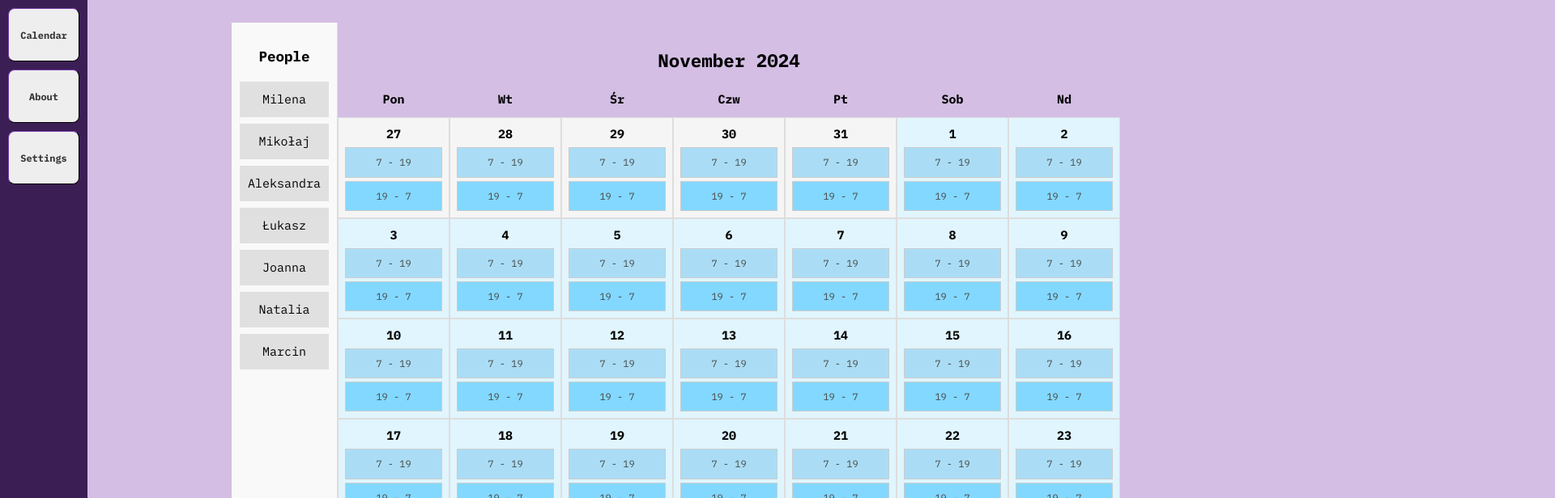
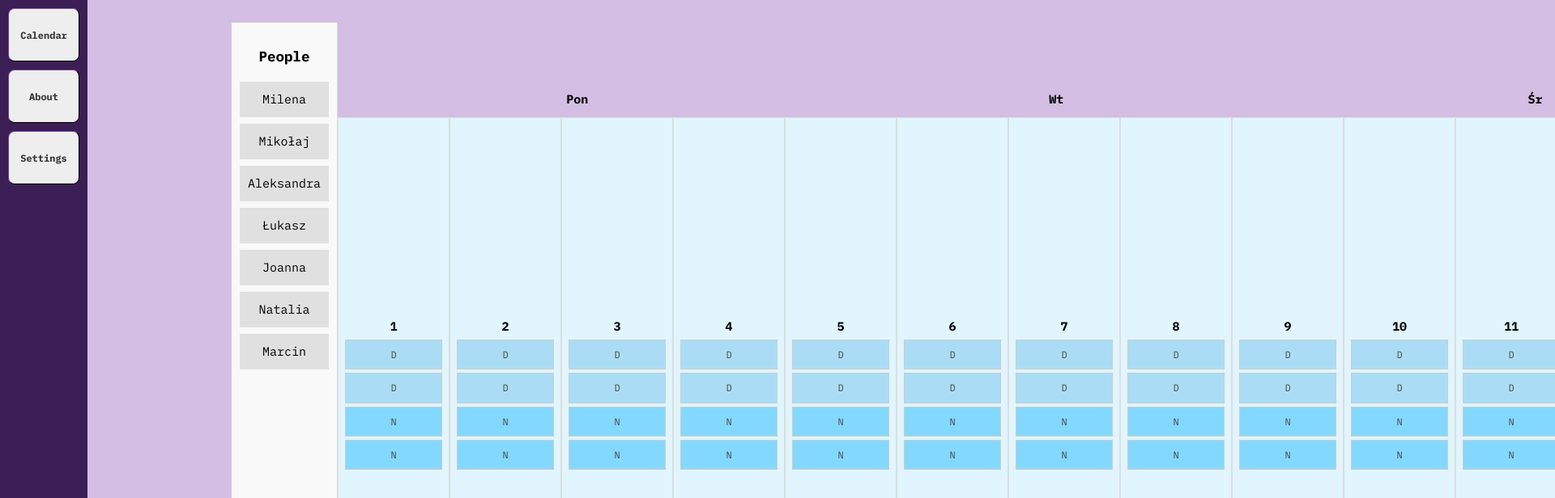
Before and after one commit to puksh/kalendarz, a Vue app: page / in a window 1280 px wide. Shown: the top 616 px of the page at 81% size, 1920 px wide, since content can reach past the window. Built offline with nearby package versions, Linux system fonts and the light colour scheme.

Commit message:
refactor: Calendar is now more stylized like the schedule
refactor: Days now have 2 shifts per day and night, you can only see the current month

Current issue: Name of the day is incorrectly added

```diff
--- a/src/components/CalendarComponent.vue
+++ b/src/components/CalendarComponent.vue
@@ -45,22 +45,42 @@
               <div
                 class="shift-slot"
                 @dragover.prevent
-                @drop="handleDrop(day.date, 'day')"
+                @drop="handleDrop(day.date, 'day1')"
               >
-                <div class="assigned-person day" v-if="day.dayShift">
-                  {{ day.dayShift.name }}
+                <div class="assigned-person day" v-if="day.dayShift1">
+                  {{ day.dayShift1.name }}
                 </div>
-                <div class="empty-slot day" v-else>7 - 19</div>
+                <div class="empty-slot day" v-else>D</div>
               </div>
               <div
                 class="shift-slot"
                 @dragover.prevent
-                @drop="handleDrop(day.date, 'night')"
+                @drop="handleDrop(day.date, 'day2')"
               >
-                <div class="assigned-person night" v-if="day.nightShift">
-                  {{ day.nightShift.name }}
+                <div class="assigned-person day" v-if="day.dayShift2">
+                  {{ day.dayShift2.name }}
                 </div>
-                <div class="empty-slot night" v-else>19 - 7</div>
+                <div class="empty-slot day" v-else>D</div>
+              </div>
+              <div
+                class="shift-slot"
+                @dragover.prevent
+                @drop="handleDrop(day.date, 'night1')"
+              >
+                <div class="assigned-person night" v-if="day.nightShift1">
+                  {{ day.nightShift1.name }}
+                </div>
+                <div class="empty-slot night" v-else>N</div>
+              </div>
+              <div
+                class="shift-slot"
+                @dragover.prevent
+                @drop="handleDrop(day.date, 'night2')"
+              >
+                <div class="assigned-person night" v-if="day.nightShift2">
+                  {{ day.nightShift2.name }}
+                </div>
+                <div class="empty-slot night" v-else>N</div>
               </div>
             </div>
           </div>
@@ -104,10 +124,19 @@ export default {
           (day) => day.date.toDateString() === date.toDateString()
         );
         if (day) {
-          if (shiftType === "day") {
-            day.dayShift = this.draggedPerson; // Assign to day shift
-          } else if (shiftType === "night") {
-            day.nightShift = this.draggedPerson; // Assign to night shift
+          switch (shiftType) {
+            case "day1":
+              day.dayShift1 = this.draggedPerson;
+              break;
+            case "day2":
+              day.dayShift2 = this.draggedPerson;
+              break;
+            case "night1":
+              day.nightShift1 = this.draggedPerson;
+              break;
+            case "night2":
+              day.nightShift2 = this.draggedPerson;
+              break;
           }
           this.draggedPerson = null; // Clear the reference after dropping
         }
@@ -116,40 +145,20 @@ export default {
     generateMonthDays() {
       const year = this.currentDate.getFullYear();
       const month = this.currentDate.getMonth();
-      const firstDay = new Date(year, month, 1);
       const lastDay = new Date(year, month + 1, 0);
       const daysInMonth = lastDay.getDate();
 
       this.monthDays = [];
 
-      // Fill in the empty slots for the previous month's days
-      for (let i = 0; i < firstDay.getDay(); i++) {
-        this.monthDays.push({
-          date: new Date(year, month, i - firstDay.getDay() + 1),
-          dayShift: null,
-          nightShift: null,
-          isCurrentMonth: false,
-        });
-      }
-
       // Add the current month's days
       for (let i = 1; i <= daysInMonth; i++) {
         this.monthDays.push({
           date: new Date(year, month, i),
-          dayShift: null,
-          nightShift: null,
+          dayShift1: null,
+          dayShift2: null,
+          nightShift1: null,
+          nightShift2: null,
           isCurrentMonth: true,
-        });
-      }
-
-      // Fill in the empty slots for the next month's days
-      const nextMonthDaysToFill = 42 - this.monthDays.length; // Fill a complete 6x7 grid
-      for (let i = 1; i <= nextMonthDaysToFill; i++) {
-        this.monthDays.push({
-          date: new Date(year, month + 1, i),
-          dayShift: null,
-          nightShift: null,
-          isCurrentMonth: false,
         });
       }
     },
@@ -182,6 +191,7 @@ export default {
   flex: 1;
   display: flex;
   flex-direction: column;
+  overflow-x: visible;
 }
 .calendar-header {
   text-align: center;
@@ -197,8 +207,10 @@ export default {
 }
 .calendar-grid {
   display: grid;
-  grid-template-columns: repeat(7, 1fr);
+  grid-template-columns: repeat(31, 1fr);
   flex: 1;
+  overflow-x: visible;
+  scrollbar-width: auto;
 }
 .day-column {
   display: flex;
```
